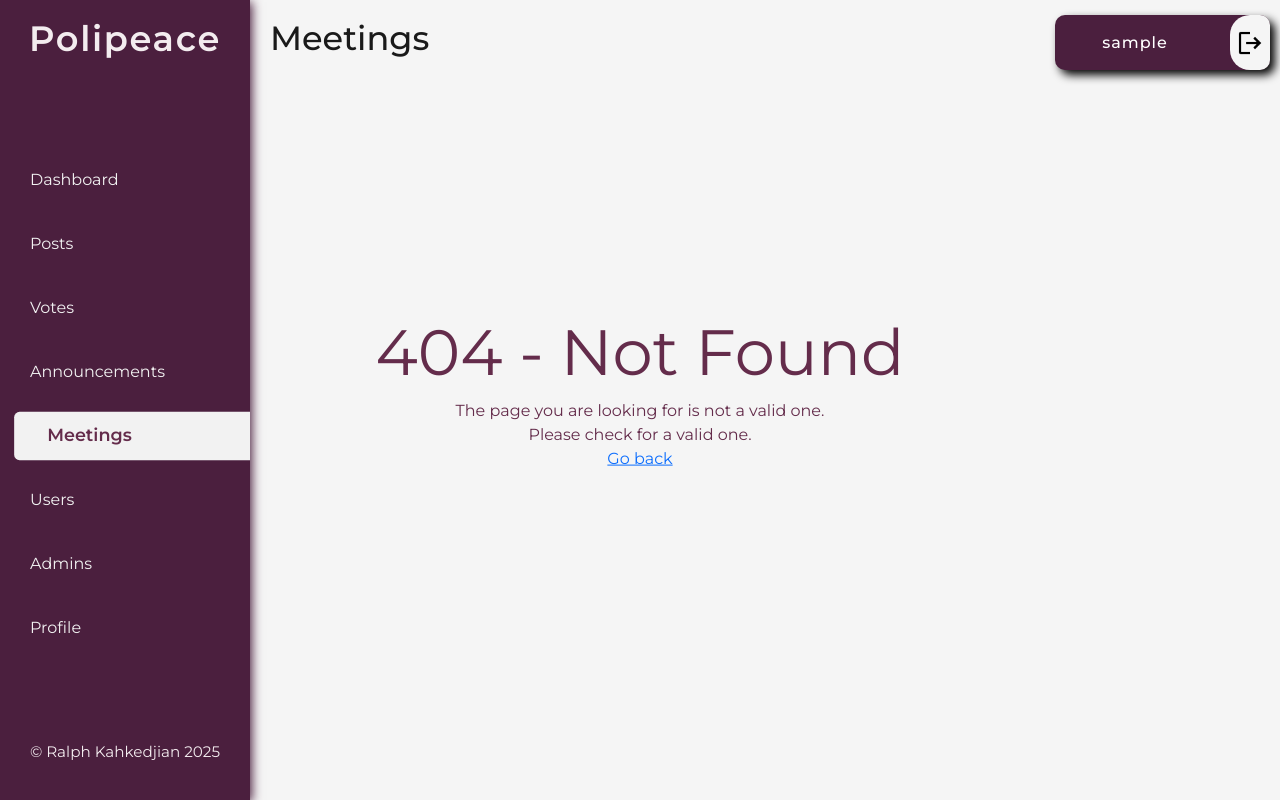
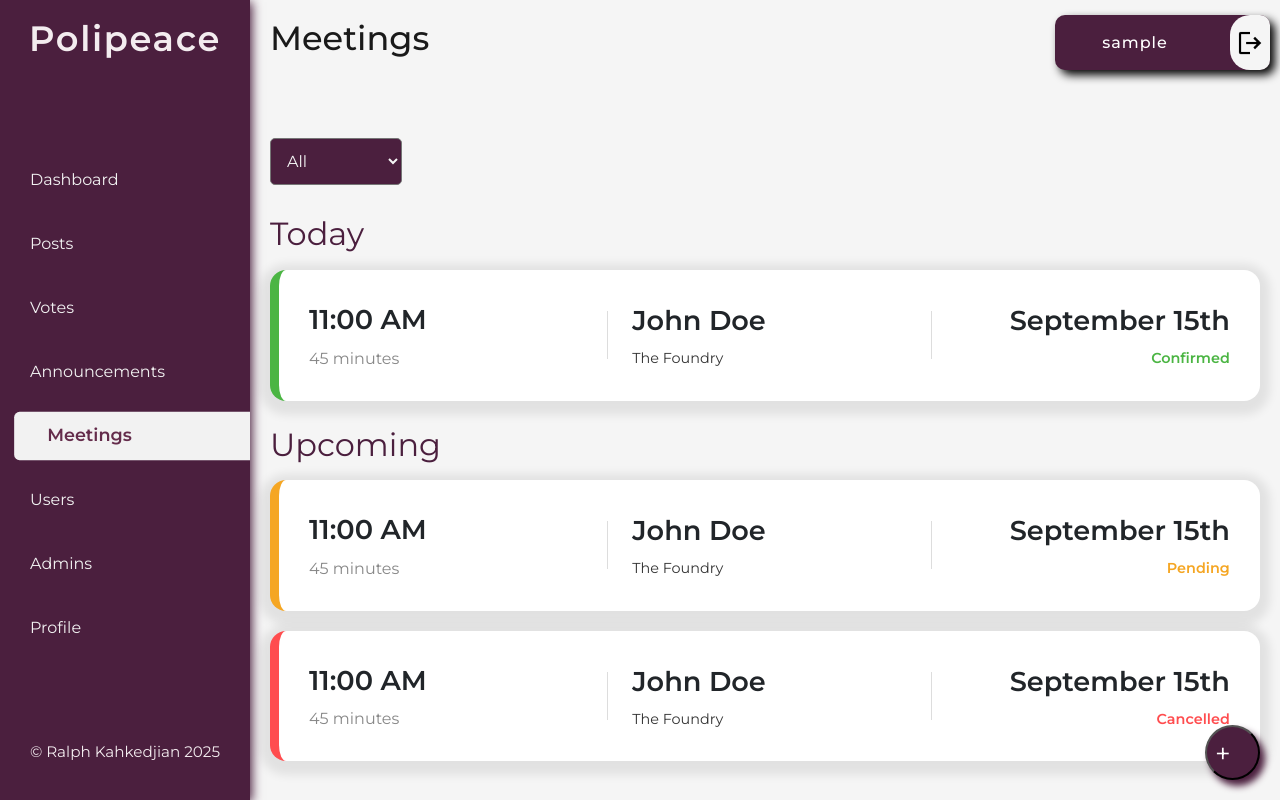
Before and after one commit to RalphKahkedjian/polipeace_admin, a React (Vite) app in the folder polipeace_admin_frontend/: page /meetings in a window 1280 px wide. Built offline with nearby package versions, Linux system fonts and the light colour scheme; no server answers; sample sign-in values are in the browser's storage.

Commit message:
Added Meeting Cards and filter (not done + new route to be added)

```diff
--- a/polipeace_admin_frontend/src/Router.tsx
+++ b/polipeace_admin_frontend/src/Router.tsx
@@ -5,6 +5,7 @@ import Registration from "./views/Registration";
 import Login from "./views/Login";
 import NotFound from "./views/NotFound";
 import Dashboard from "./views/Dashboard";
+import Meeting from "./views/Meeting";
 import Admins from "./views/Admins";
 import Users from "./views/Users";
 import Profile from "./views/Profile";
@@ -21,6 +22,7 @@ const router = createBrowserRouter([
       { path: 'users', element: <Users /> },
       { path: 'users/new', element: <UserForm />},
       { path: 'profile', element: <Profile />},
+      { path: 'meetings', element: <Meeting />},
       { path: '*', element: <NotFound />}
     ]
   },
--- /dev/null
+++ b/polipeace_admin_frontend/src/components/Meetings/MeetingCard.tsx
@@ -0,0 +1,102 @@
+export enum MeetingStatus {
+  confirmed = 'confirmed',
+  pending = 'pending',
+  cancelled = 'cancelled',
+}
+
+interface MeetingCardProps {
+  time: string;
+  countdown: string;
+  name: string;
+  location: string;
+  date: string;
+  status: MeetingStatus;
+}
+
+const statusColorMap: Record<MeetingStatus, string> = {
+  confirmed: '#4BB543',
+  pending: '#F5A623',
+  cancelled: '#FF4D4F',
+};
+
+export default function MeetingCard({
+  time,
+  countdown,
+  name,
+  location,
+  date,
+  status,
+}: MeetingCardProps) {
+  return (
+    <div
+      style={{
+        width: '98%',
+        backgroundColor: 'white',
+        borderRadius: '16px',
+        boxShadow: '0 4px 10px 10px rgba(0,0,0,0.08)',
+        borderLeft: `9px solid ${statusColorMap[status]}`,
+        padding: '30px',
+        marginBottom: '20px',
+        display: 'flex',
+        alignItems: 'center',
+      }}
+    >
+      {/* Time & Countdown */}
+      <div style={{ display: 'flex', flexDirection: 'column', gap: '6px', flex: 1 }}>
+        <div style={{ fontWeight: 600, fontSize: '1.7em' }}>{time}</div>
+        <div style={{ fontSize: '1em', color: '#888' }}>{countdown}</div>
+      </div>
+
+      {/* Divider */}
+      <div
+        style={{
+          width: '1px',
+          height: '48px',
+          backgroundColor: '#ddd',
+          margin: '0 24px',
+        }}
+      />
+
+      {/* Name & Location */}
+      <div style={{ display: 'flex', flexDirection: 'column', gap: '6px', flex: 1 }}>
+        <div style={{ fontWeight: 600, fontSize: '1.7em' }}>{name}</div>
+        <div
+          style={{
+            fontSize: '.9em',
+            color: '#333',
+            borderRadius: '8px',
+            display: 'inline-block',
+          }}
+        >
+          {location}
+        </div>
+      </div>
+
+      {/* Divider */}
+      <div
+        style={{
+          width: '1px',
+          height: '48px',
+          backgroundColor: '#ddd',
+          margin: '0 24px',
+        }}
+      />
+
+      {/* Date & Status */}
+      <div
+        style={{
+          display: 'flex',
+          flexDirection: 'column',
+          gap: '6px',
+          alignItems: 'flex-end',
+          flex: 1,
+        }}
+      >
+        <div style={{ fontWeight: 600, fontSize: '1.7em' }}>{date}</div>
+        <div style={{ fontSize: '.9em', color: statusColorMap[status], fontWeight: 600 }}>
+          {status.charAt(0).toUpperCase() + status.slice(1)}
+        </div>
+      </div>
+    </div>
+  );
+}
--- a/polipeace_admin_frontend/src/components/PolipeaceChatbot/Chatbot.tsx
+++ b/polipeace_admin_frontend/src/components/PolipeaceChatbot/Chatbot.tsx
@@ -16,7 +16,6 @@ interface ChatBoxProps {
 const ChatBox: React.FC<ChatBoxProps> = ({ userId, initialMessages = [] }) => {
   const localStorageKey = `chat_messages_${userId}`;
 
-  // Load saved messages for this user
   const [messages, setMessages] = useState<Message[]>(() => {
     const saved = localStorage.getItem(localStorageKey);
     return saved ? JSON.parse(saved) : initialMessages;
@@ -26,12 +25,11 @@ const ChatBox: React.FC<ChatBoxProps> = ({ userId, initialMessages = [] }) => {
   const [loading, setLoading] = useState(false);
   const messagesEndRef = useRef<HTMLDivElement>(null);
 
-  // Scroll to bottom on new messages
   useEffect(() => {
     messagesEndRef.current?.scrollIntoView({ behavior: 'smooth' });
   }, [messages]);
 
-  // Save messages per user to localStorage
+
   useEffect(() => {
     localStorage.setItem(localStorageKey, JSON.stringify(messages));
   }, [messages, localStorageKey]);
@@ -56,7 +54,7 @@ const ChatBox: React.FC<ChatBoxProps> = ({ userId, initialMessages = [] }) => {
     } catch (error) {
       setMessages((prev) => [
         ...prev,
-        { sender: 'ai', text: '⚠️ Network error or server unreachable.' },
+        { sender: 'ai', text: 'Network error or server unreachable.' },
       ]);
     } finally {
       setLoading(false);
@@ -80,7 +78,6 @@ const ChatBox: React.FC<ChatBoxProps> = ({ userId, initialMessages = [] }) => {
         marginBottom: '40px',
       }}
     >
-      {/* Messages List */}
       <div
         style={{
           flex: 1,
@@ -113,7 +110,6 @@ const ChatBox: React.FC<ChatBoxProps> = ({ userId, initialMessages = [] }) => {
         <div ref={messagesEndRef} />
       </div>
 
-      {/* Input Box */}
       <div
         style={{
           display: 'flex',
--- /dev/null
+++ b/polipeace_admin_frontend/src/views/Meeting.tsx
@@ -0,0 +1,130 @@
+import React, { useState } from "react";
+import MeetingCard, { MeetingStatus } from "../components/Meetings/MeetingCard";
+
+export default function Meeting() {
+  const [filterStatus, setFilterStatus] = useState<MeetingStatus | "all">("all");
+
+  const allMeetings = [
+    {
+      section: "Today",
+      meetings: [
+        {
+          time: "11:00 AM",
+          countdown: "45 minutes",
+          name: "John Doe",
+          location: "The Foundry",
+          date: "September 15th",
+          status: MeetingStatus.confirmed,
+        },
+      ],
+    },
+    {
+      section: "Upcoming",
+      meetings: [
+        {
+          time: "11:00 AM",
+          countdown: "45 minutes",
+          name: "John Doe",
+          location: "The Foundry",
+          date: "September 15th",
+          status: MeetingStatus.pending,
+        },
+        {
+          time: "11:00 AM",
+          countdown: "45 minutes",
+          name: "John Doe",
+          location: "The Foundry",
+          date: "September 15th",
+          status: MeetingStatus.cancelled,
+        },
+      ],
+    },
+  ];
+
+  const handleFilterChange = (e: React.ChangeEvent<HTMLSelectElement>) => {
+    const value = e.target.value as MeetingStatus | "all";
+    setFilterStatus(value);
+  };
+
+  return (
+    <div>
+      {/* Filter Dropdown */}
+      <div
+        style={{
+          margin: "80px auto 30px",
+          display: "flex",
+        }}
+      >
+        <select
+          style={{
+            backgroundColor: "#4B1F3E",
+            color: "whitesmoke",
+            padding: "12px",
+            borderRadius: "5px",
+          }}
+          onChange={handleFilterChange}
+        >
+          <option value="all">All</option>
+          <option value={MeetingStatus.confirmed}>Confirmed</option>
+          <option value={MeetingStatus.pending}>Pending</option>
+          <option value={MeetingStatus.cancelled}>Cancelled</option>
+        </select>
+      </div>
+
+      {/* Meeting Sections */}
+      <div
+        style={{
+          display: "flex",
+          flexDirection: "column",
+          gap: "5px",
+        }}
+      >
+        {allMeetings.map((sectionData) => {
+          const visibleMeetings = sectionData.meetings.filter(
+            (m) => filterStatus === "all" || m.status === filterStatus
+          );
+
+          if (visibleMeetings.length === 0) return null;
+
+          return (
+            <div key={sectionData.section}>
+              <h2 className="fw-normal mb-3" style={{ color: "#4B1F3E" }}>
+                {sectionData.section}
+              </h2>
+              {visibleMeetings.map((m, idx) => (
+                <MeetingCard key={idx} {...m} />
+              ))}
+            </div>
+          );
+        })}
+      </div>
+
+      {/* Floating Add Button */}
+      <div
+        style={{
+          position: "fixed",
+          bottom: "20px",
+          display: "flex",
+          gap: "10px",
+          right: "20px",
+        }}
+      >
+        <button
+          style={{
+            width: "55px",
+            height: "55px",
+            backgroundColor: "#4B1F3E",
+            color: "white",
+            borderRadius: "50%",
+            boxShadow: "5px 6px 7px #4B1F3E",
+            paddingTop: "7px",
+            fontSize: "1.7em",
+            textAlign: "center",
+          }}
+        >
+          +
+        </button>
+      </div>
+    </div>
+  );
+}
--- a/polipeace_admin_frontend/src/views/Profile.tsx
+++ b/polipeace_admin_frontend/src/views/Profile.tsx
@@ -21,7 +21,7 @@ export default function Profile() {
 
   return (
     <div className="profile-container">
-      <h2 className='mt-2 text-start'>{user}'s Profile</h2>
+      <h2 className='mt-2 text-start fw-normal'>{user}'s Profile</h2>
       <div className="profile-info">
         <div className="form-row">
           <label className='text-white'>ID</label>
```
Also changed, not shown: 1 other file (tests, documents, lock files or other folders).
